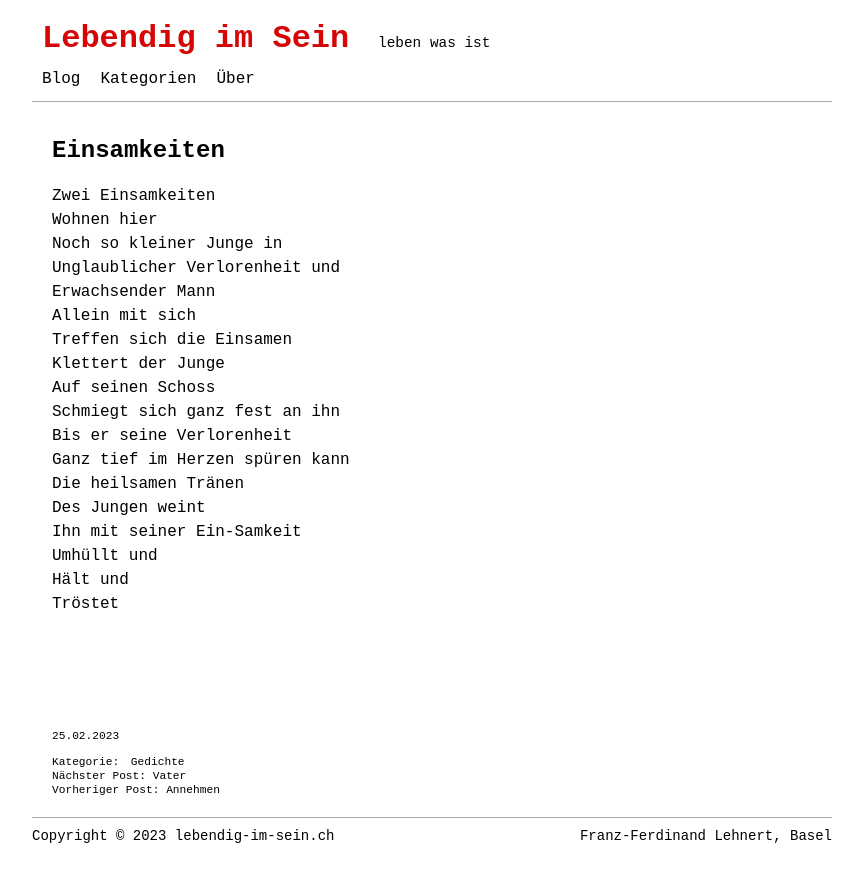
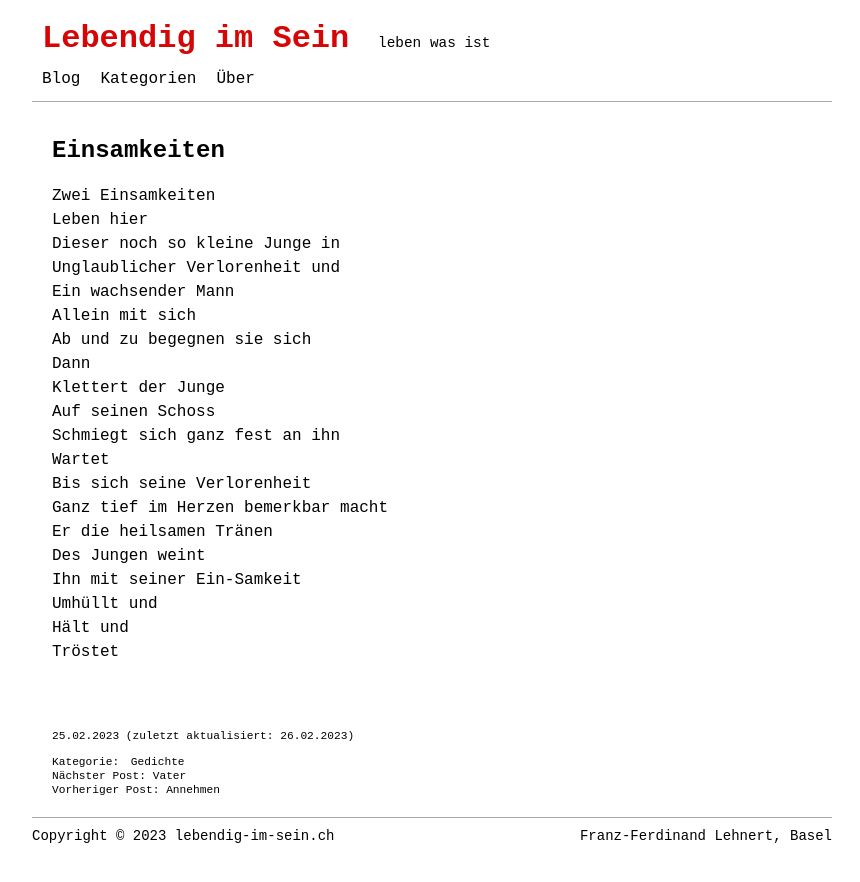
Before and after one commit to lebendigimsein/webpage, a Jekyll site: the page built from _posts/2023-02-25-einsamkeiten.markdown, in a window 1280 px wide. Shown: the top 882 px of the page, without its empty margins (208-1068 px from the left). Built offline with Jekyll 4.4.1, drawn with Linux system fonts in a browser that asks for light colours.

Commit message:
einsamkeiten changed

```diff
--- a/_posts/2023-02-25-einsamkeiten.markdown
+++ b/_posts/2023-02-25-einsamkeiten.markdown
@@ -2,24 +2,26 @@
 layout: post
 title: Einsamkeiten
 date: 2023-02-25
-last_modified_at:
+last_modified_at: 2023-02-26
 categories: [Gedichte]
 tags: []
 ---
 
 Zwei Einsamkeiten
-Wohnen hier
-Noch so kleiner Junge in
+Leben hier
+Dieser noch so kleine Junge in
 Unglaublicher Verlorenheit und
-Erwachsender Mann
+Ein wachsender Mann
 Allein mit sich
-Treffen sich die Einsamen
+Ab und zu begegnen sie sich
+Dann
 Klettert der Junge
 Auf seinen Schoss
 Schmiegt sich ganz fest an ihn
-Bis er seine Verlorenheit
-Ganz tief im Herzen spüren kann
-Die heilsamen Tränen
+Wartet
+Bis sich seine Verlorenheit
+Ganz tief im Herzen bemerkbar macht
+Er die heilsamen Tränen
 Des Jungen weint
 Ihn mit seiner Ein-Samkeit
 Umhüllt und
```
